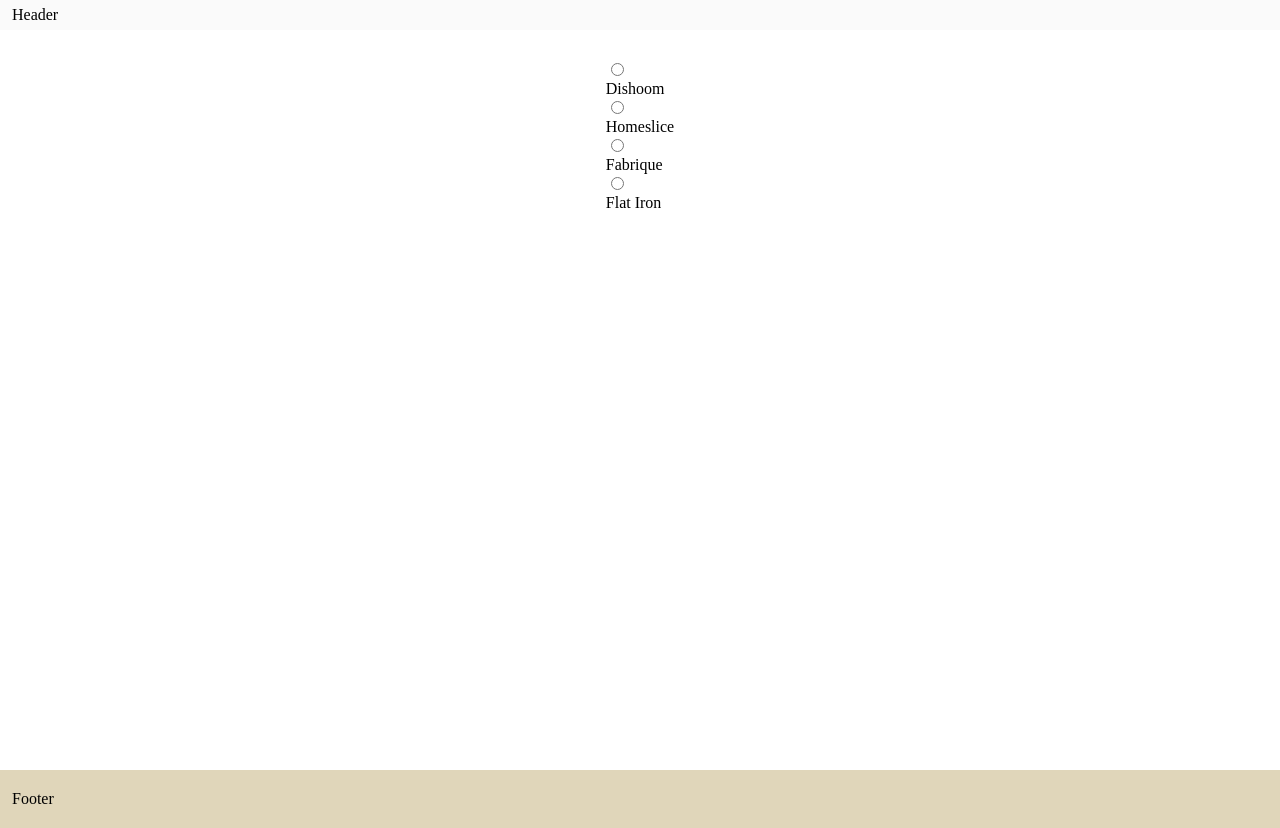
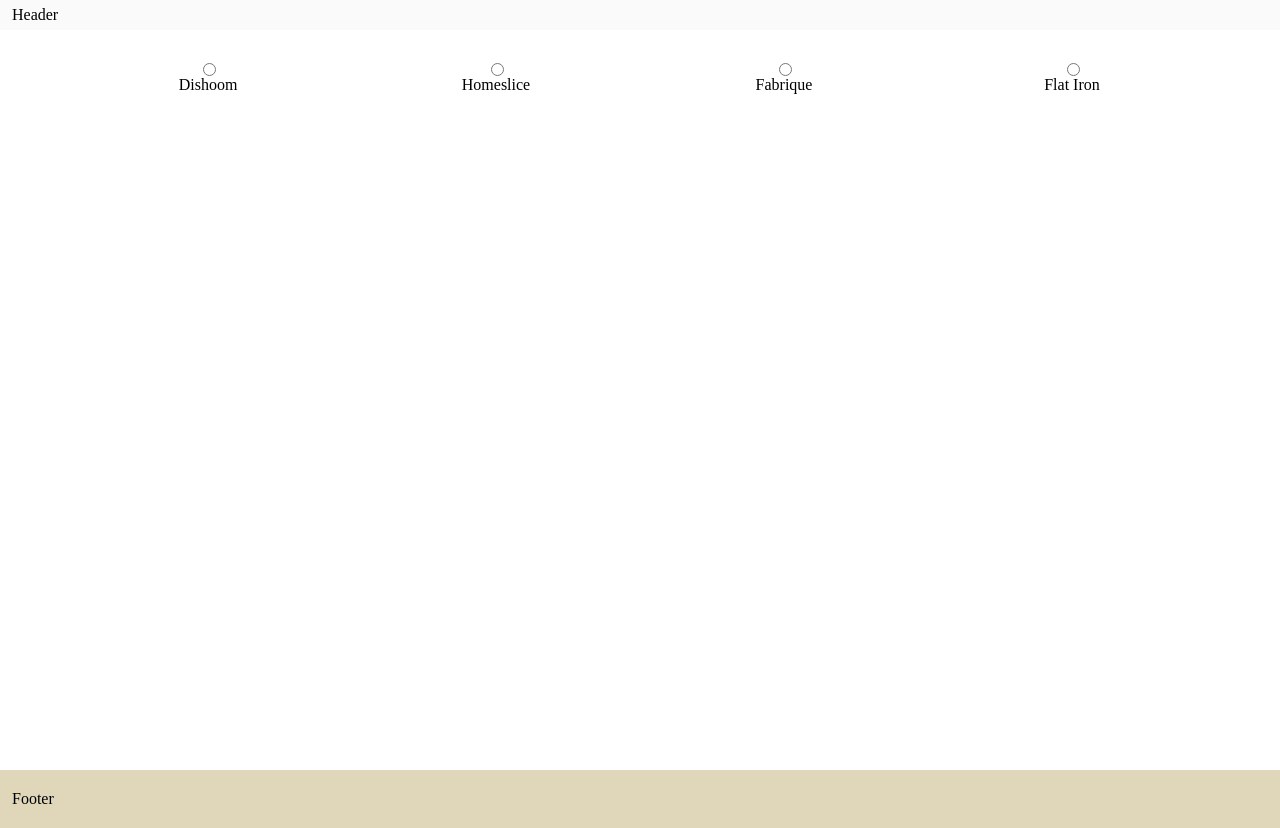
Before and after one commit to lkanblack/react-2024-01-15, a React (Vite) app: page / in a window 1280 px wide. Built offline with nearby package versions, Linux system fonts and the light colour scheme.

Commit message:
basic component styles

```diff
--- a/src/components/restaraunt/style.scss
+++ b/src/components/restaraunt/style.scss
@@ -1,7 +1,17 @@
 .restaraunt {
-  border: 1px solid #0d0b07;
-  padding: 6px 12px;
-  border-radius: 6px;
-  flex: 1;
-  background-color: #fafafa;
+    border: 1px solid #0d0b07;
+    padding: 6px 12px;
+    border-radius: 6px;
+    background-color: #fafafa;
+    width: max-content;
+    margin: 0 auto;
+    .counter {
+        margin-left: 20px;
+        display: inline-flex;
+        gap: 5px;
+        align-items: center;
+        button {
+            cursor: pointer;
+        }
+    }
 }
--- a/src/components/tabs/component.jsx
+++ b/src/components/tabs/component.jsx
@@ -1,5 +1,7 @@
 import {Restaurant} from '../restaraunt/component';
 import { useState } from 'react';
+
+import styles from './style.module.scss';
 
 export const Tabs = ({restaurants}) => {
 
@@ -10,9 +12,10 @@
   }
 
   return (
-    <div>
-        {restaurants.map((restaraunt) => (
-          <label>
+    <div className={styles.container}>
+      <div className={styles.tabs}>
+      {restaurants.map((restaraunt) => (
+          <label className={styles.tab}>
             <input
               type="radio"
               name="tab-input"
@@ -21,7 +24,10 @@
             <div>{restaraunt.name}</div>
           </label>
         ))}
-          <div className="tab">
+      </div>
+
+
+          <div>
           {selectedRestaurant && (
             <Restaurant
               name={selectedRestaurant}
--- /dev/null
+++ b/src/components/tabs/style.module.scss
@@ -0,0 +1,18 @@
+.container {
+  width: 100%;
+}
+
+.tabs {
+  display: flex;
+  gap: 30px;
+  flex-wrap: wrap;
+  width: 100%;
+
+  .tab {
+    flex: 1;
+    cursor: pointer;
+    display: flex;
+    flex-direction: column;
+    align-items: center;
+  }
+}
```
